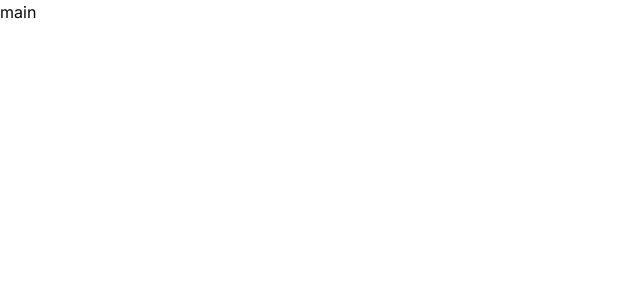
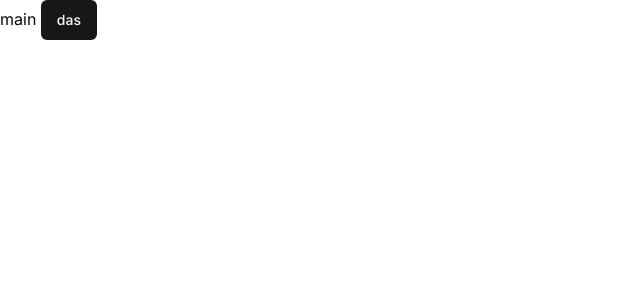
Before and after one commit to piotrszubert/TalkSquare, a Next.js app: page / in a window 1280 px wide. Shown: the top 300 px of the page, without its empty margins (0-640 px from the left). Built offline with nearby package versions, Linux system fonts and the light colour scheme.

Commit message:
added button

```diff
--- a/app/page.tsx
+++ b/app/page.tsx
@@ -1,3 +1,5 @@
+import { Button } from "@/components/ui/button";
+
 export default function Home() {
-  return <main>main</main>
+  return <main>main <Button>das</Button></main>
 }
--- /dev/null
+++ b/components/ui/button.tsx
@@ -0,0 +1,56 @@
+import * as React from "react"
+import { Slot } from "@radix-ui/react-slot"
+import { cva, type VariantProps } from "class-variance-authority"
+
+import { cn } from "@/lib/utils"
+
+const buttonVariants = cva(
+  "inline-flex items-center justify-center whitespace-nowrap rounded-md text-sm font-medium ring-offset-background transition-colors focus-visible:outline-none focus-visible:ring-2 focus-visible:ring-ring focus-visible:ring-offset-2 disabled:pointer-events-none disabled:opacity-50",
+  {
+    variants: {
+      variant: {
+        default: "bg-primary text-primary-foreground hover:bg-primary/90",
+        destructive:
+          "bg-destructive text-destructive-foreground hover:bg-destructive/90",
+        outline:
+          "border border-input bg-background hover:bg-accent hover:text-accent-foreground",
+        secondary:
+          "bg-secondary text-secondary-foreground hover:bg-secondary/80",
+        ghost: "hover:bg-accent hover:text-accent-foreground",
+        link: "text-primary underline-offset-4 hover:underline",
+      },
+      size: {
+        default: "h-10 px-4 py-2",
+        sm: "h-9 rounded-md px-3",
+        lg: "h-11 rounded-md px-8",
+        icon: "h-10 w-10",
+      },
+    },
+    defaultVariants: {
+      variant: "default",
+      size: "default",
+    },
+  }
+)
+
+export interface ButtonProps
+  extends React.ButtonHTMLAttributes<HTMLButtonElement>,
+    VariantProps<typeof buttonVariants> {
+  asChild?: boolean
+}
+
+const Button = React.forwardRef<HTMLButtonElement, ButtonProps>(
+  ({ className, variant, size, asChild = false, ...props }, ref) => {
+    const Comp = asChild ? Slot : "button"
+    return (
+      <Comp
+        className={cn(buttonVariants({ variant, size, className }))}
+        ref={ref}
+        {...props}
+      />
+    )
+  }
+)
+Button.displayName = "Button"
+
+export { Button, buttonVariants }
--- a/package.json
+++ b/package.json
@@ -10,6 +10,7 @@
     "prepare": "husky"
   },
   "dependencies": {
+    "@radix-ui/react-slot": "^1.0.2",
     "class-variance-authority": "^0.7.0",
     "clsx": "^2.1.0",
     "lucide-react": "^0.321.0",
```
Also changed, not shown: 1 other file (tests, documents, lock files or other folders).
